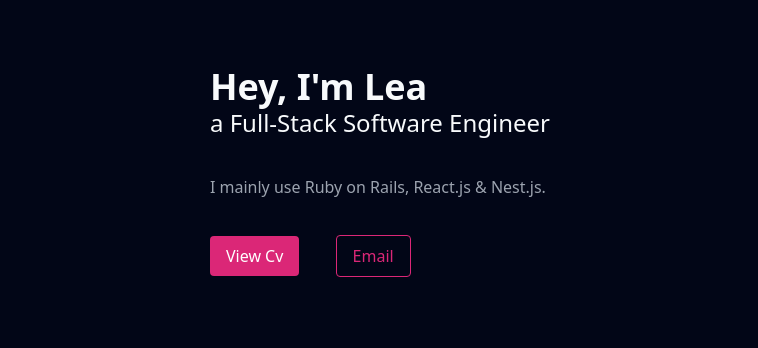
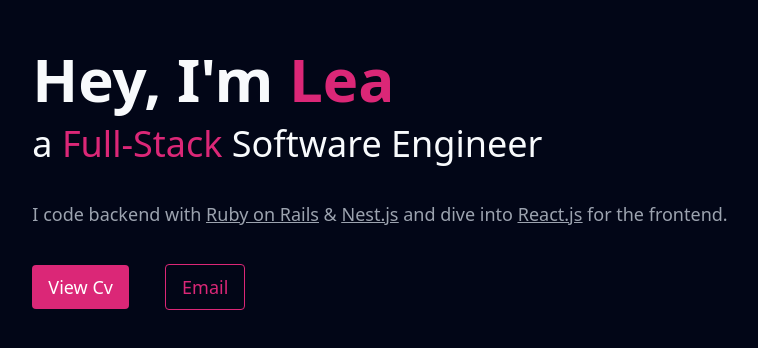
Before and after one commit to lea927/portfolio-v1, an Astro site: page / in a window 1280 px wide. Shown: the part 228-576 px from the top of the page, without its empty margins (4-762 px from the left). Built offline with nearby package versions, Linux system fonts and the light colour scheme; Astro itself is replaced by a stand-in of ours.

Commit message:
Updates font styles, hero image, favicon

```diff
--- a/src/layouts/Layout.astro
+++ b/src/layouts/Layout.astro
@@ -12,7 +12,7 @@ const { title } = Astro.props;
 		<meta charset="UTF-8" />
 		<meta name="description" content="Astro description">
 		<meta name="viewport" content="width=device-width" />
-		<link rel="icon" type="image/svg+xml" href="/favicon.svg" />
+		<link rel="icon" type="image/svg+xml" href="/code.svg" />
 		<meta name="generator" content={Astro.generator} />
 		<title>{title}</title>
 	</head>
--- a/src/pages/index.astro
+++ b/src/pages/index.astro
@@ -1,6 +1,6 @@
 ---
 import Layout from '../layouts/Layout.astro';
-import developmentImage from '../assets/development.svg'
+import programmerImage from '../assets/programmer.svg'
 ---
 
 <Layout title="Lea Tinoso">
@@ -8,22 +8,24 @@ import developmentImage from '../assets/development.svg'
 		<div class="flex h-full">
 			<section class="flex w-3/5">
 				<div class="m-auto">
-					<h1 class="text-4xl font-bold">Hey, I'm Lea</h1>
-					<h2 class="text-2xl font-normal">a Full-Stack Software Engineer</h2>
-					<p class="text-gray-400 py-9">I mainly use Ruby on Rails, React.js &  Nest.js.</p>
+					<h1 class="text-6xl font-bold leading-normal">Hey, I'm <span class="text-pink-600">Lea</span></h1>
+					<h2 class="text-4xl font-normal">a <span class="text-pink-600">Full-Stack</span> Software Engineer</h2>
+					<p class="text-gray-400 my-9 text-lg">
+						I code backend with <span class="underline hover:text-white"><a href="https://rubyonrails.org/" target="_blank" rel="noopener noreferrer">Ruby on Rails</a></span> & <span class="underline hover:text-white"><a href="https://nestjs.com/" target="_blank" rel="noopener noreferrer">Nest.js</a></span> and dive into <span class="underline hover:text-white"><a href="https://react.dev/" target="_blank" rel="noopener noreferrer">React.js</a></span> for the frontend.
+					</p>
 					<div>
 						<a href="https://app.luminpdf.com/viewer/64e0683f9cfc88c903663317" target="_blank" rel="noopener noreferrer">
-							<button class="bg-pink-600 hover:bg-pink-500 text-white py-2 px-4 rounded mr-8">View Cv</button>
+							<button class="bg-pink-600 hover:bg-pink-500 text-white py-2 px-4 rounded mr-8 text-lg">View Cv</button>
 						</a>
 						<a href="mailto:lxthym@icloud.com">
-							<button class="text-pink-600 hover:border-pink-500 border border-pink-600 py-2 px-4 rounded">Email</button>
+							<button class="text-pink-600 hover:border-pink-500 border border-pink-600 py-2 px-4 rounded text-lg">Email</button>
 						</a>
 					</div>
 				</div>
 			</section>
 			<section class="flex">
-				<div class="mt-auto ml-auto">
-					<img class="w-5/6" src={developmentImage}>
+				<div class="m-auto">
+					<img class="w-5/6" src={programmerImage}>
 				</div>
 			</section>
 		</div>
```
Also changed, not shown: public/code.svg (added), public/favicon.svg (deleted), src/assets/development.svg (deleted), src/assets/programmer.svg (added).
